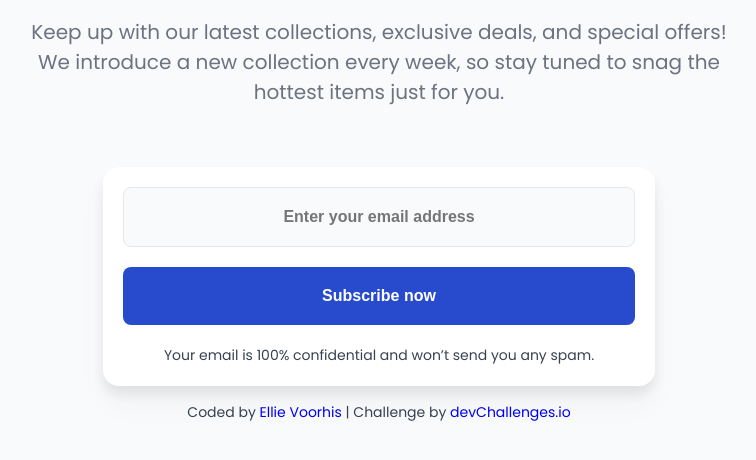
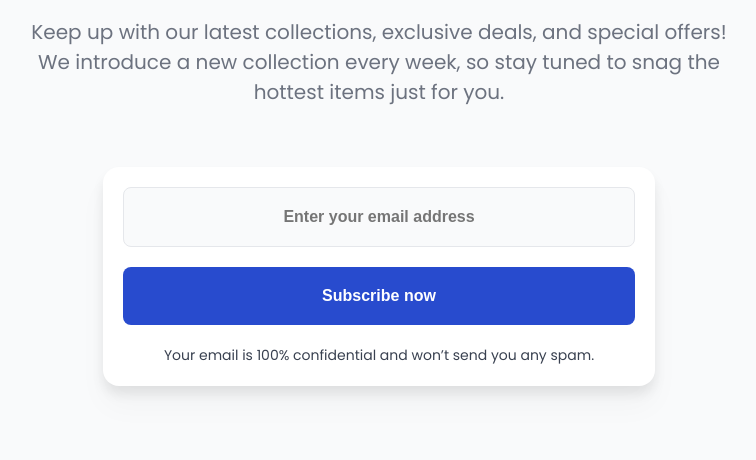
Before and after one commit to mlvoorhis/join-our-newsletter-master, a plain HTML site: page index.html in a window 1280 px wide. Shown: the part 226-686 px from the top of the page, without its empty margins (261-1017 px from the left). Drawn offline with Linux system fonts and the light colour scheme.

Commit message:
Removed DevChallenge line

```diff
--- a/index.html
+++ b/index.html
@@ -59,11 +59,11 @@
 
 
 
-    <div class="author-info">
+    <!--<div class="author-info">
       Coded by <a href="#">Ellie Voorhis</a> | Challenge by
       <a href="https://www.devchallenges.io?ref=challenge" target="_blank"
         >devChallenges.io</a
       >
-    </div>
+    </div> -->
   </body>
 </html>
```
